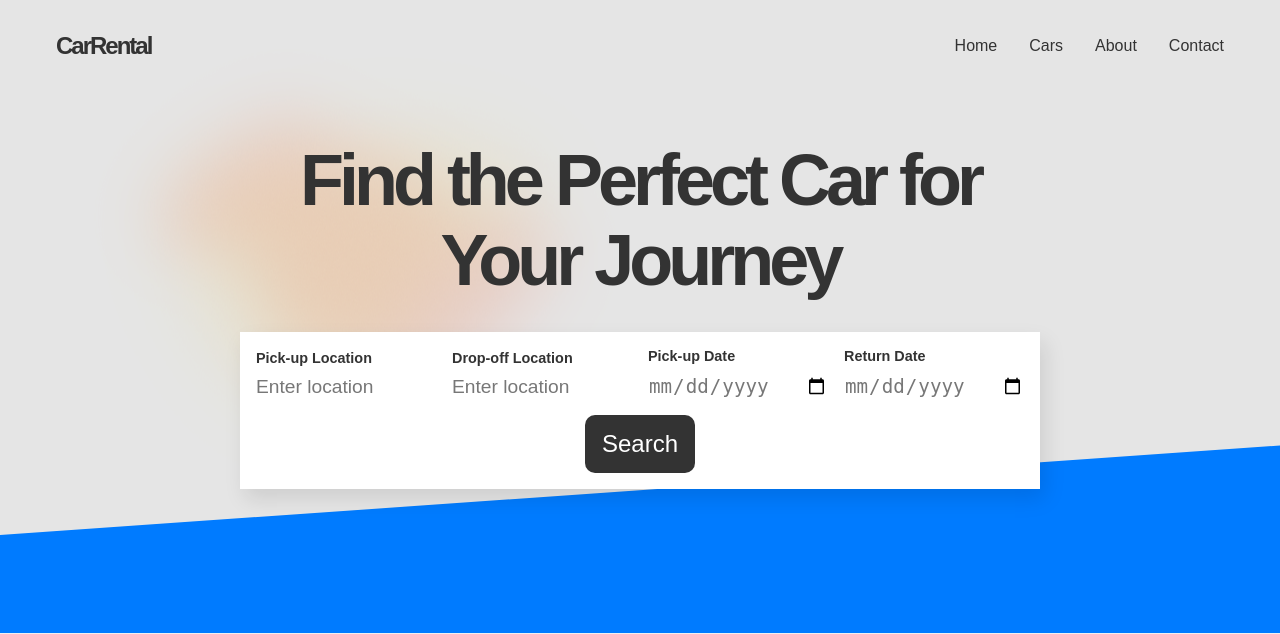
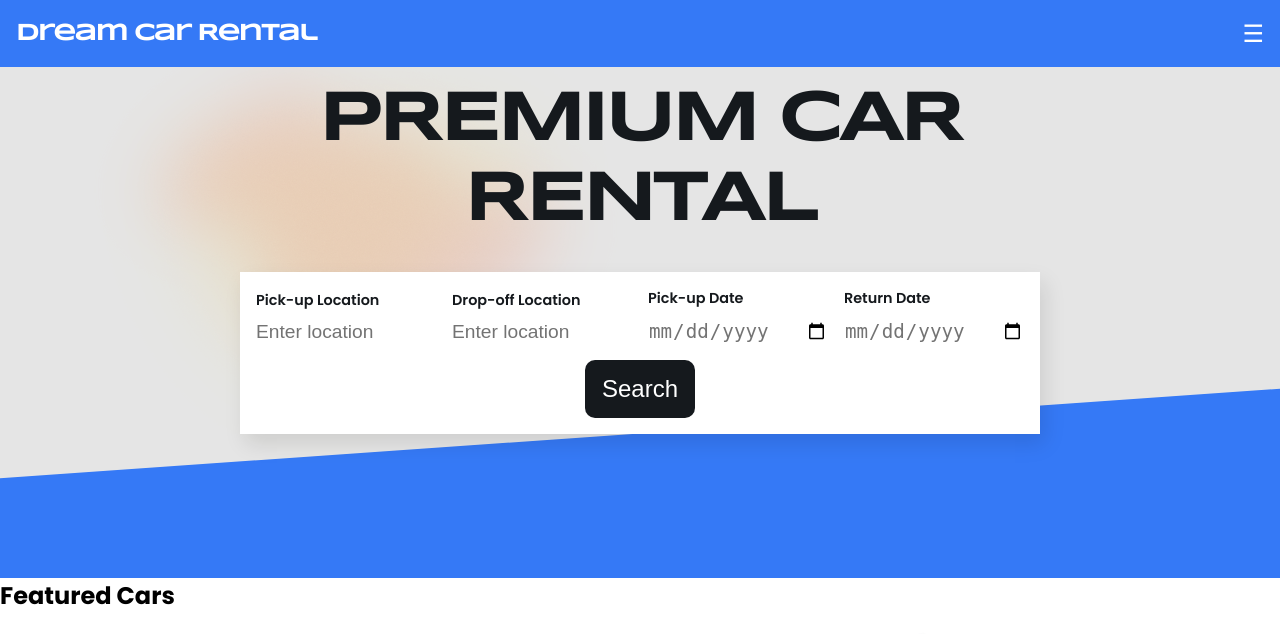
Before and after one commit to KaiPillay/BScCarRentalWebsite, a PHP site: page /rent.html in a window 1280 px wide. Shown: the top 634 px of the page. Run offline with PHP 8.4, Linux system fonts and the light colour scheme.

Commit message:
Bug fixes
For some reason hex codes put in as the background colour were showing different? How the fuck does that work? Fixed now though... I hope

```diff
--- a/index.html
+++ b/index.html
@@ -28,7 +28,7 @@
         <ul class="nav__links" id="nav-links">
           <li><a href="#home">Home</a></li>
           <li><a href="#rent">Rent</a></li>
-          <li><a href="#ride">Ride</a></li>
+          <li><a href="#ride">Cars</a></li>
           <li><a href="#contact">Contact</a></li>
         </ul>
         <div class="nav__btn">
@@ -123,7 +123,7 @@
         <img src="assets/location.png" alt="location" />
       </div>
       <div class="location__content">
-        <h2 class="section__header">FIND CAR IN YOUR LOCATIONS</h2>
+        <h2 class="section__header">FIND CARS IN MANY LOCATIONS ACROSS THE UK</h2>
         <p>
           Discover the perfect vehicle tailored to your needs, wherever you are.
           Our 'Find Car in Your Locations' feature allows you to effortlessly
--- a/rent.html
+++ b/rent.html
@@ -4,7 +4,7 @@
     <meta charset="UTF-8">
     <meta name="viewport" content="width=device-width, initial-scale=1.0">
     <title>Car Rental</title>
-    <link rel="stylesheet" href="styles.css">
+    <link rel="stylesheet" href="styles3.css">
     <script>
         function populateForm() {
             const params = new URLSearchParams(window.location.search);
@@ -20,7 +20,7 @@
         <nav>
             <div class="nav__header">
                 <div class="nav__logo">
-                    <a href="#">CarRental</a>
+                    <a href="#">Dream Car Rental</a>
                 </div>
                 <div class="nav__menu__btn">&#9776;</div>
                 <ul class="nav__links">
@@ -32,7 +32,7 @@
             </div>
         </nav>
         <div class="header__container">
-            <h1>Find the Perfect Car for Your Journey</h1>
+            <h1>PREMIUM CAR RENTAL</h1>
             <form>
                 <div class="input__group">
                     <label for="pickup">Pick-up Location</label>
@@ -58,19 +58,19 @@
         <h2>Featured Cars</h2>
         <div class="car__list">
             <div class="car__item">
-                <img src="car1.jpg" alt="Car 1">
+                <img src="assets/select-1.png" alt="Car 1">
                 <h3>Luxury Sedan</h3>
                 <p>£50/day</p>
                 <button>Book Now</button>
             </div>
             <div class="car__item">
-                <img src="car2.jpg" alt="Car 2">
+                <img src="assets/select-2.png" alt="Car 2">
                 <h3>Compact SUV</h3>
                 <p>£40/day</p>
                 <button>Book Now</button>
             </div>
             <div class="car__item">
-                <img src="car3.jpg" alt="Car 3">
+                <img src="assets/select-3.png" alt="Car 3">
                 <h3>Economy Hatchback</h3>
                 <p>£30/day</p>
                 <button>Book Now</button>
--- /dev/null
+++ b/styles3.css
@@ -0,0 +1,224 @@
+@import url("https://fonts.googleapis.com/css2?family=Poppins:ital,wght@0,100;0,200;0,300;0,400;0,500;0,600;0,700;0,800;0,900;1,100;1,200;1,300;1,400;1,500;1,600;1,700;1,800;1,900&family=Syncopate:wght@400;700&display=swap");
+:root {
+    --primary-color: #3579f6;
+    --primary-color-dark: #d6a04a;
+    --text-dark: #15191d;
+    --text-light: #737373;
+    --extra-light: #e5e5e5;
+    --white: #ffffff;
+    --max-width: 1200px;
+    --header-font: "Syncopate", sans-serif;
+  }
+
+  * {
+    padding: 0;
+    margin: 0;
+    box-sizing: border-box;
+  }
+
+  .section__container {
+    max-width: var(--max-width);
+    margin: auto;
+    padding: 5rem 1rem;
+  }
+
+  .section__header {
+    font-size: 3.25rem;
+    font-weight: 700;
+    font-family: var(--header-font);
+    color: var(--text-dark);
+    letter-spacing: -5px;
+    line-height: 4.25rem;
+  }
+
+  .btn {
+    padding: 1rem 1.5rem;
+    outline: none;
+    border: none;
+    font-size: 1rem;
+    color: var(--white);
+    background-color: var(--text-dark);
+    border-radius: 10px;
+    transition: 0.3s;
+    cursor: pointer;
+  }
+
+  .btn:hover {
+    color: var(--text-dark);
+    background-color: var(--primary-color);
+  }
+
+  img {
+    display: flex;
+    width: 100%;
+  }
+
+  a {
+    text-decoration: none;
+    transition: 0.3s;
+  }
+
+  ul {
+    list-style: none;
+  }
+
+  html,
+  body {
+    scroll-behavior: smooth;
+  }
+
+  body {
+    font-family: "Poppins", sans-serif;
+  }
+
+  header {
+    position: relative;
+    background-image: url("assets/header-bg.png");
+    background-position: center center;
+    background-size: cover;
+    background-repeat: no-repeat;
+  }
+
+  nav {
+    position: fixed;
+    isolation: isolate;
+    width: 100%;
+    z-index: 9;
+  }
+
+  .nav__header {
+    padding: 1rem;
+    width: 100%;
+    display: flex;
+    align-items: center;
+    justify-content: space-between;
+    background-color: var(--primary-color);
+  }
+
+  .nav__logo a {
+    font-size: 1.5rem;
+    font-weight: 700;
+    font-family: var(--header-font);
+    color: var(--white);
+    letter-spacing: -2px;
+  }
+
+  .nav__menu__btn {
+    font-size: 1.5rem;
+    color: var(--white);
+    cursor: pointer;
+  }
+
+  .nav__links {
+    position: absolute;
+    bottom: 0;
+    left: 0;
+    width: 100%;
+    padding: 2rem;
+    display: flex;
+    align-items: center;
+    justify-content: center;
+    flex-direction: column;
+    gap: 2rem;
+    background-color: var(--primary-color);
+    transition: transform 0.5s;
+    z-index: -1;
+  }
+
+  .nav__links.open {
+    transform: translateY(100%);
+  }
+
+  .nav__links a {
+    font-weight: 500;
+    color: var(--white);
+  }
+
+  .nav__links a:hover {
+    color: var(--text-dark);
+  }
+
+  .nav__btn {
+    display: none;
+  }
+
+  .header__container {
+    position: relative;
+    isolation: isolate;
+    overflow: hidden;
+    padding: 5rem 1rem;
+  }
+
+  .header__container h1 {
+    max-width: 750px;
+    margin-inline: auto;
+    margin-bottom: 2rem;
+    font-size: 4.5rem;
+    font-weight: 700;
+    font-family: var(--header-font);
+    color: var(--text-dark);
+    letter-spacing: -5px;
+    line-height: 5rem;
+    text-align: center;
+  }
+
+  .header__container form {
+    max-width: 800px;
+    margin-inline: auto;
+    margin-bottom: 4rem;
+    padding: 1rem;
+    display: flex;
+    align-items: center;
+    justify-content: center;
+    flex-wrap: wrap;
+    gap: 1rem;
+    background-color: var(--white);
+    box-shadow: 5px 10px 20px rgba(0, 0, 0, 0.1);
+  }
+
+  .header__container .input__group {
+    flex: 1 0 170px;
+    display: grid;
+    gap: 10px;
+  }
+
+  .header__container label {
+    font-size: 0.9rem;
+    font-weight: 600;
+    color: var(--text-dark);
+  }
+
+  .header__container input {
+    width: 100%;
+    outline: none;
+    border: none;
+    font-size: 1.2rem;
+    color: var(--text-light);
+  }
+
+  .header__container input::placeholder {
+    color: var(--text-light);
+  }
+
+  .header__container .btn {
+    padding: 15px 17px;
+    font-size: 1.5rem;
+  }
+
+  .header__container img {
+    max-width: 1050px;
+    margin-inline: auto;
+    filter: drop-shadow(5px 20px 20px rgba(0, 0, 0, 0.5));
+  }
+
+  .header__container::before {
+    position: absolute;
+    content: "";
+    left: 0;
+    bottom: 0;
+    width: 100vw;
+    height: 50%;
+    background-color: var(--primary-color);
+    transform: translateY(50%) skewY(-4deg);
+    z-index: -1;
+  }
```
Also changed, not shown: staff_dashboard.php (+4 -4 lines), 1 other file.
